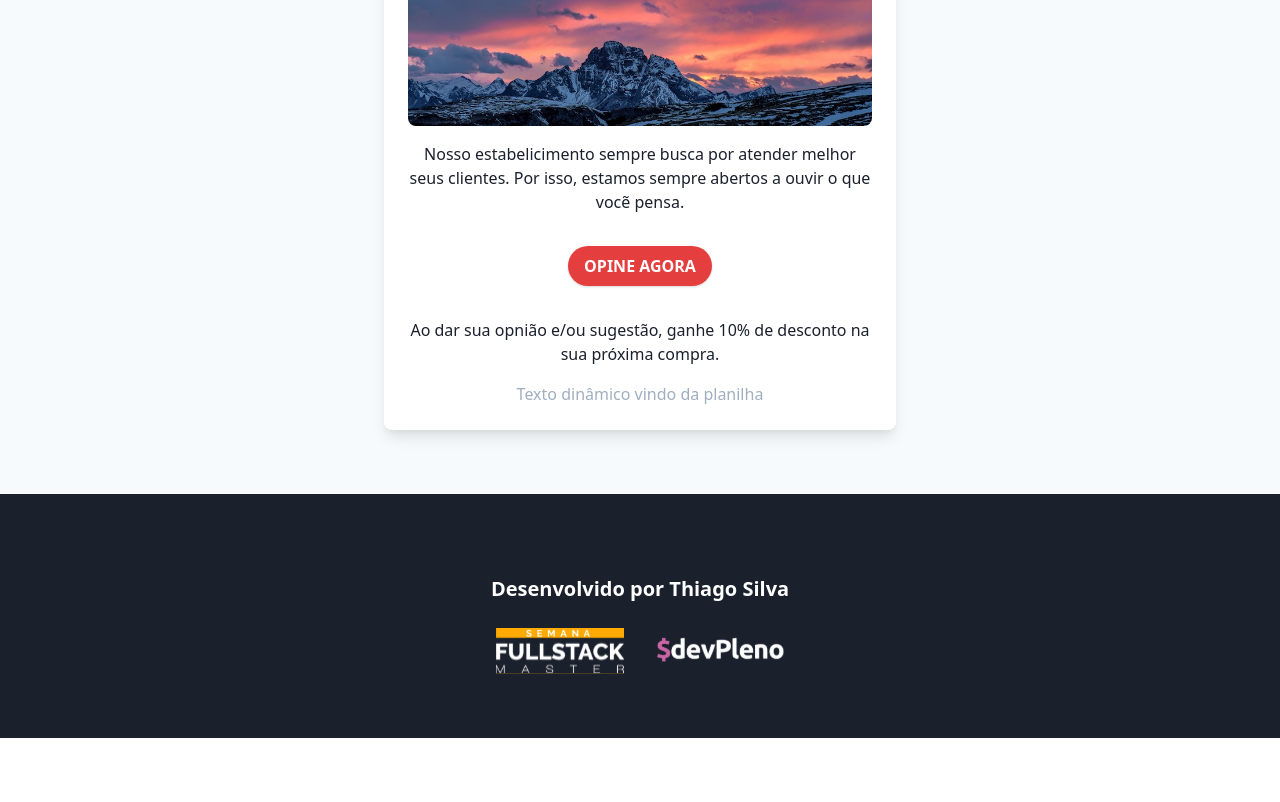
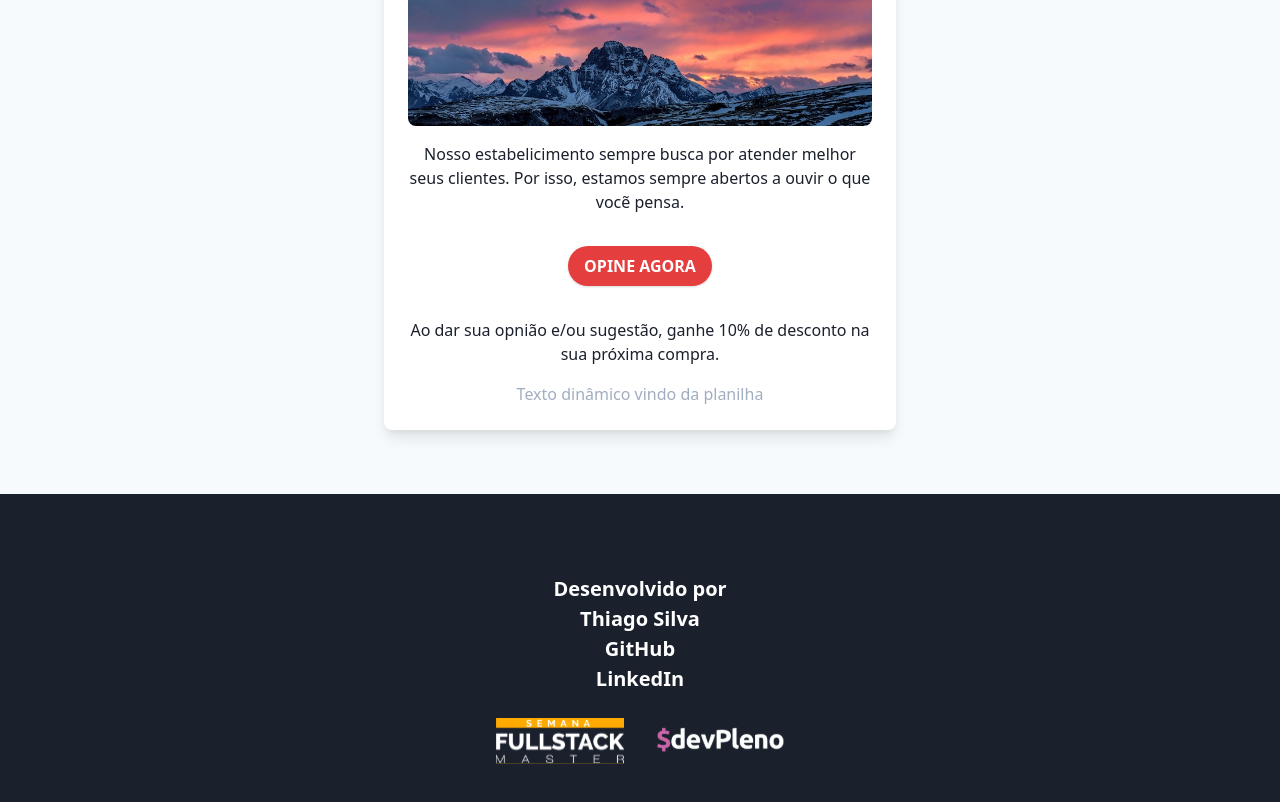
Before and after one commit to silva-thiago/diga-ai-app, a Next.js app: page / in a window 1280 px wide. Shown: the part 383-1185 px from the top of the page. Before the commit the page ends 1121 px from the top, so only its background shows below. Built offline with nearby package versions, Linux system fonts and the light colour scheme.

Commit message:
Links externos agora sao dinamicos

```diff
--- a/components/footer/index.jsx
+++ b/components/footer/index.jsx
@@ -1,4 +1,10 @@
 import styles from './sticky-footer.module.scss'
+
+const links = [
+  { href: 'https://dev.thiagosilva.cc/', label: 'Thiago Silva' },
+  { href: 'https://github.com/silva-thiago', label: 'GitHub' },
+  { href: 'https://www.linkedin.com/in/tjlsilva', label: 'LinkedIn' },
+]
 
 const Footer = () => {
   return (
@@ -7,11 +13,15 @@ const Footer = () => {
         <div className={'grid grid-cols-1 bg-gray-900 p-16'}>
           <div className={'flow-root'}>
             <div className={'block text-xl font-black text-white text-center px-4 py-2 m-2'}>
-              <p>Desenvolvido por {' '}
-                <a href="https://dev.thiagosilva.cc/" target='blank_' className={'hover:text-gray-400'}>Thiago Silva</a> {' '}
-                {/* <a href="https://github.com/silva-thiago" target='blank_' className={'hover:text-gray-400'}>GitHub</a> | {' '} */}
-                {/* <a href="https://www.linkedin.com/in/tjlsilva/" target='blank_' className={'hover:text-gray-400'}>LinkedIn</a> {' '} */}
-              </p>
+              <ul className={'justify-between items-center space-x-4'}>
+                <span>Desenvolvido por {' '}
+                  {links.map(({ href, label }) => (
+                    <li className={''} key={`${href}${label}`}>
+                      <a href={href} target='blank_' className={'text-white hover:text-gray-400 no-underline'}>{label}</a> {' '}
+                    </li>
+                  ))}
+                </span>
+              </ul>
             </div>
           </div>
           <div className={'flex inline mx-auto'}>
```
